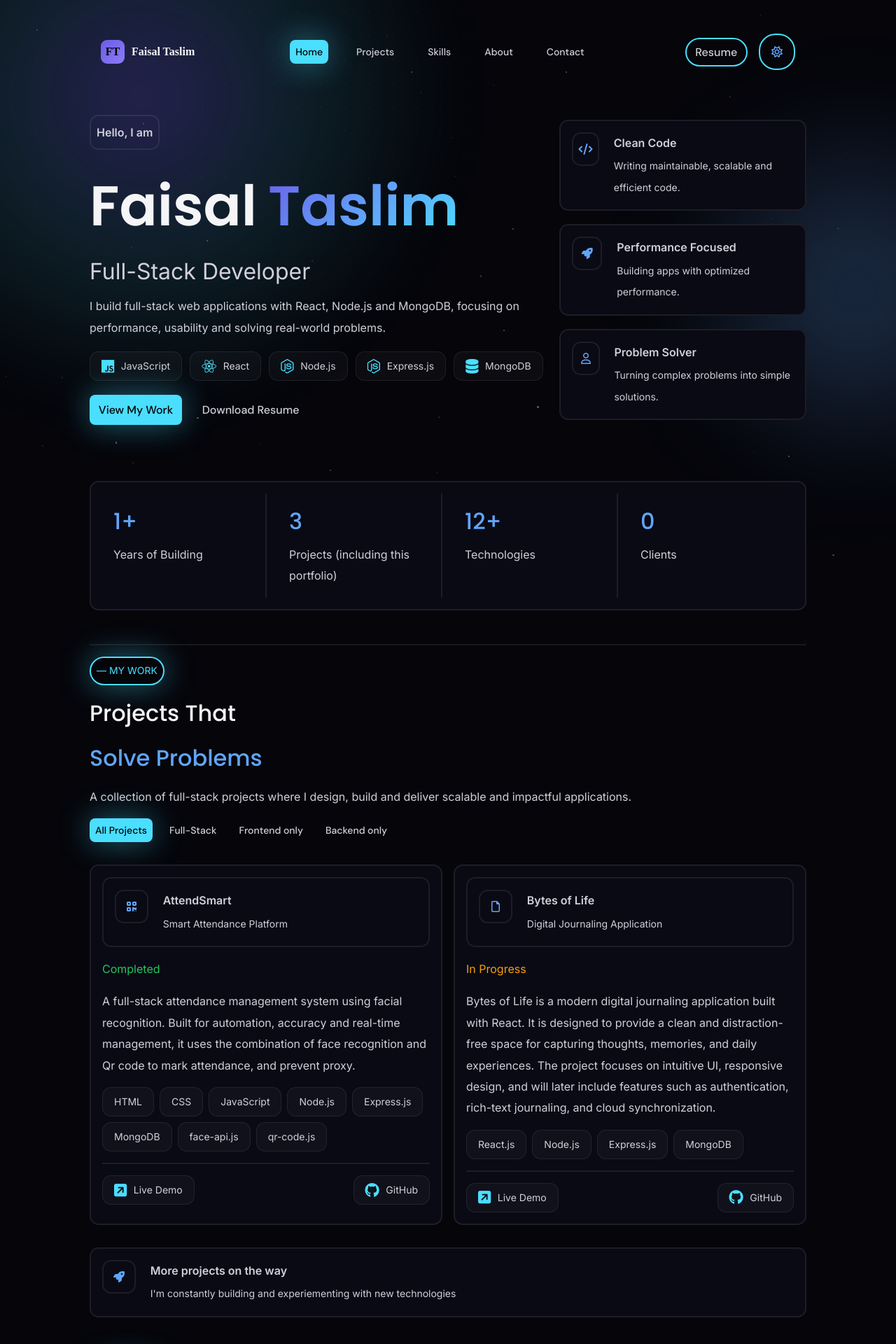
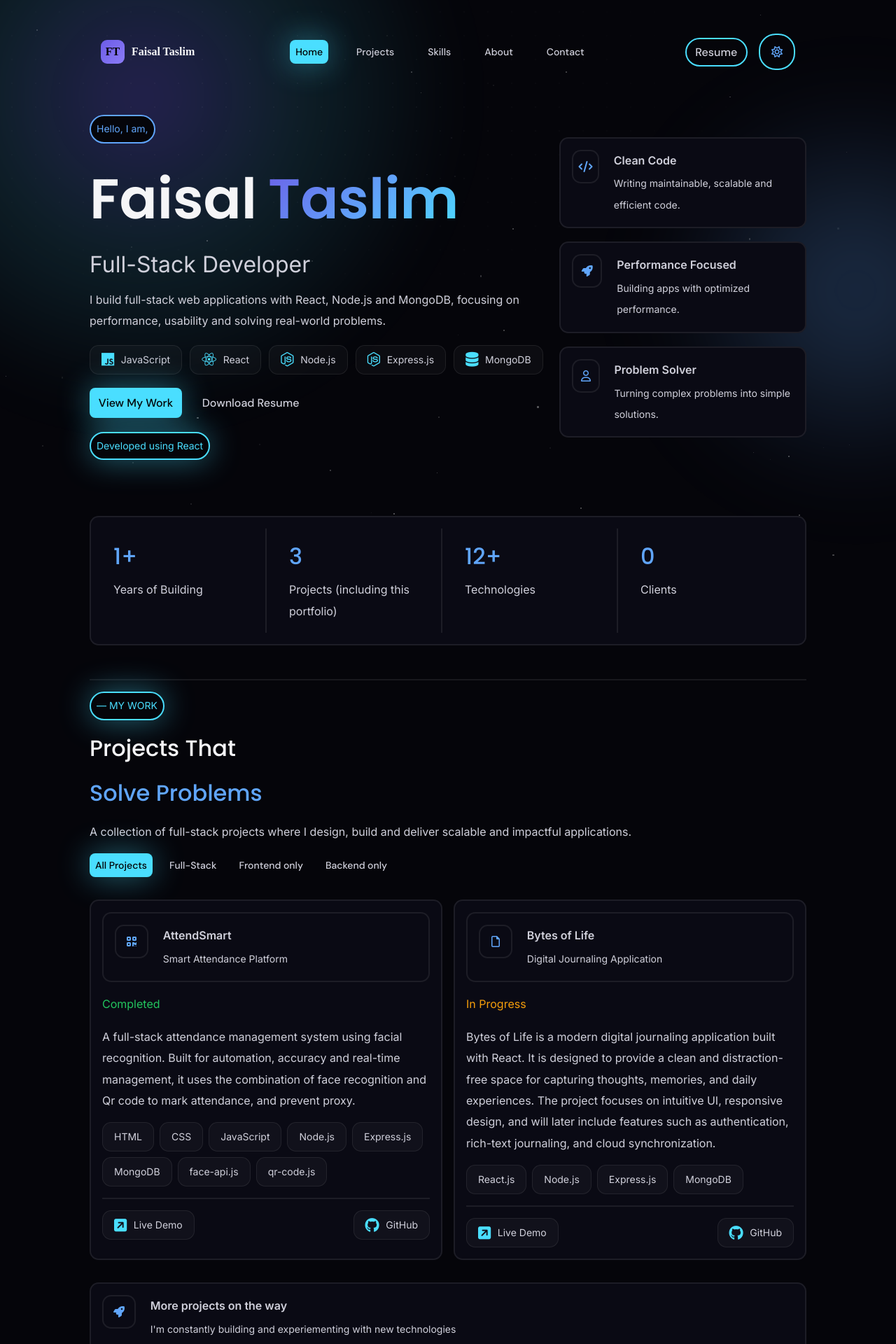
Before and after one commit to FaisalTaslim/portfolio, a React (Vite) app: page / in a window 1280 px wide. Shown: the top 1920 px of the page at 70% size. Built offline with nearby package versions, Linux system fonts and the light colour scheme.

Commit message:
Changes  in UI

```diff
--- a/src/components/Header/Header.jsx
+++ b/src/components/Header/Header.jsx
@@ -2,6 +2,7 @@ import { useEffect, useState } from "react";
 import "./Header.css";
 import Button from "../user-interface/Button.jsx";
 import { navButtonsData } from "../../data/button-data.js";
+import resume from "../../../public/Resume.pdf";
 
 function Header() {
   const [activeButton, setActiveButton] = useState("Home");
@@ -37,15 +38,17 @@ function Header() {
 
       <div className="right-side">
         <Button
-          key={"Resume"}
+          key="Resume"
           text="Resume"
           status="deactivate"
           size="big"
-          onClick={() => setActiveButton("Resume")}
+          onClick={() => {
+            window.open(`${import.meta.env.BASE_URL}Resume.pdf`, "_blank");
+          }}
         />
         <div className="theme-change-icons">
           <i
-            class="fa-solid fa-cloud-sun"
+            className="fa-solid fa-cloud-sun"
             style={{ display: activeTheme === "dark" ? "none" : "block" }}
             onClick={() => setTheme("dark")}
           ></i>
--- a/src/components/Main/about/About.css
+++ b/src/components/Main/about/About.css
@@ -16,14 +16,6 @@
     align-items: center;
     gap: 1rem;
   }
-
-  .hello {
-    padding: 0.5rem;
-    border: 2px solid var(--border);
-    border-radius: 0.8rem;
-    font-weight: bold;
-  }
-
   .left,
   .right {
     display: flex;
--- a/src/components/Main/about/About.jsx
+++ b/src/components/Main/about/About.jsx
@@ -10,10 +10,10 @@ import "../../user-interface/Capsule-Text.css";
 import "../../user-interface/cards/Card.css";
 import "./About.css";
 
-import {aboutButtonsData} from "../../../data/button-data.js";
-import {aboutHeaderCardsData} from "../../../data/card-data.js";
-import {aboutExperienceCardsData} from "../../../data/card-data.js";
-import {aboutSkillsData} from "../../../data/capsule-text-data.js";
+import { aboutButtonsData } from "../../../data/button-data.js";
+import { aboutHeaderCardsData } from "../../../data/card-data.js";
+import { aboutExperienceCardsData } from "../../../data/card-data.js";
+import { aboutSkillsData } from "../../../data/capsule-text-data.js";
 
 function About() {
   const [activeButton, setActiveButton] = useState("View My Work");
@@ -22,7 +22,7 @@ function About() {
     <div className="about" id="about">
       <div className="top">
         <div className="left">
-          <span className="hello">Hello, I am</span>
+          <CapsuleText text="Hello, I am," override={true} glow="no-glow"/>
           <div className="divide-words">
             <h1>Faisal</h1>
             <h1>Taslim</h1>
@@ -31,7 +31,8 @@ function About() {
             <p>Full-Stack Developer</p>
           </div>
           <p id="about-myself">
-            I build full-stack web applications with React, Node.js and MongoDB, focusing on performance, usability and solving real-world problems.
+            I build full-stack web applications with React, Node.js and MongoDB,
+            focusing on performance, usability and solving real-world problems.
           </p>
           <div className="pills">
             {aboutSkillsData.map((pill) => {
@@ -54,11 +55,20 @@ function About() {
                     activeButton === button.text ? "active" : "deactivate"
                   }
                   size={button.size}
-                  onClick={() => setActiveButton(button.text)}
+                  onClick={() => {
+                    setActiveButton(button.text);
+                    if (button.text === "Download Resume") {
+                      window.open(
+                        `${import.meta.env.BASE_URL}Resume.pdf`,
+                        "_blank",
+                      );
+                    }
+                  }}
                 />
               );
             })}
           </div>
+          <CapsuleText text="Developed using React" override={true}/>
         </div>
         <div className="right">
           {aboutHeaderCardsData.map((card) => {
--- a/src/components/user-interface/Capsule-Text.css
+++ b/src/components/user-interface/Capsule-Text.css
@@ -54,3 +54,10 @@
     background: none;
     border: none;
 }
+.no-glow {
+    span {
+        box-shadow: none;
+        border: 2px solid var(--highlight);
+        color: var(--highlight);
+    }
+}
--- a/src/components/user-interface/Capsule-Text.jsx
+++ b/src/components/user-interface/Capsule-Text.jsx
@@ -1,14 +1,21 @@
 import "./Capsule-Text.css";
 
-function CapsuleText({ icon, text, color, override }) {
+function CapsuleText({ icon, text, color, link, glow, override }) {
   return (
-    <div className={`capsule-text ${override ? "override" : ""}`}>
+    <div className={`capsule-text ${override ? "override" : ""} ${glow ? "no-glow": ""}`}>
       {icon && (
         <span className="icon" style={{ color: color || "var(--accent)" }}>
           <i className={icon}></i>
         </span>
       )}
-      <span className="text">{text}</span>
+      {(text && link) && (
+        <a href={link} target="_blank" rel="noreferrer">
+          <span className="text">{text}</span>
+        </a>
+      )}
+      {!link && text && (
+        <span className="text">{text}</span>
+      )}
     </div>
   );
 }
--- a/src/components/user-interface/cards/ProjectCard.jsx
+++ b/src/components/user-interface/cards/ProjectCard.jsx
@@ -2,48 +2,12 @@ import { Fragment } from "react";
 
 import HeaderCard from "./HeaderCard";
 import CapsuleText from "../Capsule-Text";
+import {projectdata} from "../../../data/projects-data";
+
 import "./Card.css";
 import "../Capsule-Text.css";
 
 function ProjectCard({ type }) {
-  const projectdata = [
-    {
-      icon: "fa-solid fa-qrcode",
-      type: "All Projects, Full-Stack",
-      heading: "AttendSmart",
-      caption: "Smart Attendance Platform",
-      about:
-        "A full-stack attendance management system using facial recognition. Built for automation, accuracy and real-time management, it uses the combination of face recognition and Qr code to mark attendance, and prevent proxy.",
-      stacks: [
-        "HTML",
-        "CSS",
-        "JavaScript",
-        "Node.js",
-        "Express.js",
-        "MongoDB",
-        "face-api.js",
-        "qr-code.js",
-      ],
-      status: "Completed",
-      color: "var(--success)",
-      pillicon1: "fa-solid fa-square-arrow-up-right",
-      pillicon2: "fa-brands fa-github",
-    },
-    {
-      icon: "fa-regular fa-file",
-      type: "All Projects, Full-Stack",
-      heading: "Bytes of Life",
-      caption: "Digital Journaling Application",
-      about:
-        "Bytes of Life is a modern digital journaling application built with React. It is designed to provide a clean and distraction-free space for capturing thoughts, memories, and daily experiences. The project focuses on intuitive UI, responsive design, and will later include features such as authentication, rich-text journaling, and cloud synchronization.",
-      stacks: ["React.js", "Node.js", "Express.js", "MongoDB"],
-      status: "In Progress",
-      color: "var(--warning)",
-      pillicon1: "fa-solid fa-square-arrow-up-right",
-      pillicon2: "fa-brands fa-github",
-    },
-  ];
-
   const filteredProjects = projectdata.filter((project) =>
     project.type.toLowerCase().includes(type.toLowerCase()),
   );
@@ -70,7 +34,7 @@ function ProjectCard({ type }) {
 
             <div className="live-demo">
               <CapsuleText text="Live Demo" icon={project.pillicon1} />
-              <CapsuleText text="GitHub" icon={project.pillicon2} />
+              <CapsuleText text="GitHub" icon={project.pillicon2} link={project.link}/>
             </div>
           </div>
         ))
--- /dev/null
+++ b/src/data/projects-data.js
@@ -0,0 +1,39 @@
+export const projectdata = [
+  {
+    icon: "fa-solid fa-qrcode",
+    type: "All Projects, Full-Stack",
+    heading: "AttendSmart",
+    caption: "Smart Attendance Platform",
+    about:
+      "A full-stack attendance management system using facial recognition. Built for automation, accuracy and real-time management, it uses the combination of face recognition and Qr code to mark attendance, and prevent proxy.",
+    stacks: [
+      "HTML",
+      "CSS",
+      "JavaScript",
+      "Node.js",
+      "Express.js",
+      "MongoDB",
+      "face-api.js",
+      "qr-code.js",
+    ],
+    status: "Completed",
+    color: "var(--success)",
+    pillicon1: "fa-solid fa-square-arrow-up-right",
+    pillicon2: "fa-brands fa-github",
+    link: "https://github.com/FaisalTaslim/AttendSmart",
+  },
+  {
+    icon: "fa-regular fa-file",
+    type: "All Projects, Full-Stack",
+    heading: "Bytes of Life",
+    caption: "Digital Journaling Application",
+    about:
+      "Bytes of Life is a modern digital journaling application built with React. It is designed to provide a clean and distraction-free space for capturing thoughts, memories, and daily experiences. The project focuses on intuitive UI, responsive design, and will later include features such as authentication, rich-text journaling, and cloud synchronization.",
+    stacks: ["React.js", "Node.js", "Express.js", "MongoDB"],
+    status: "In Progress",
+    color: "var(--warning)",
+    pillicon1: "fa-solid fa-square-arrow-up-right",
+    pillicon2: "fa-brands fa-github",
+    link: "https://github.com/FaisalTaslim/Bytes-of-Life",
+  },
+];
```
Also changed, not shown: 1 other file (tests, documents, lock files or other folders).
